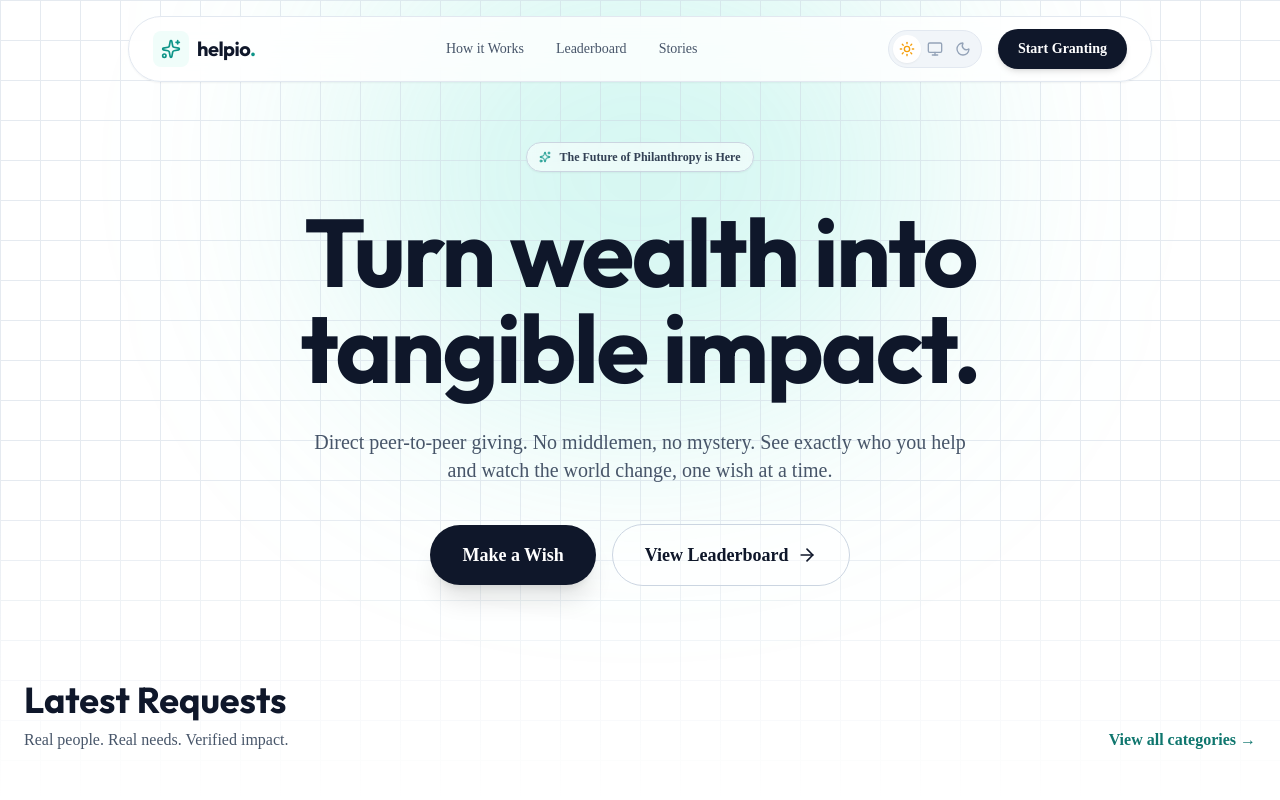
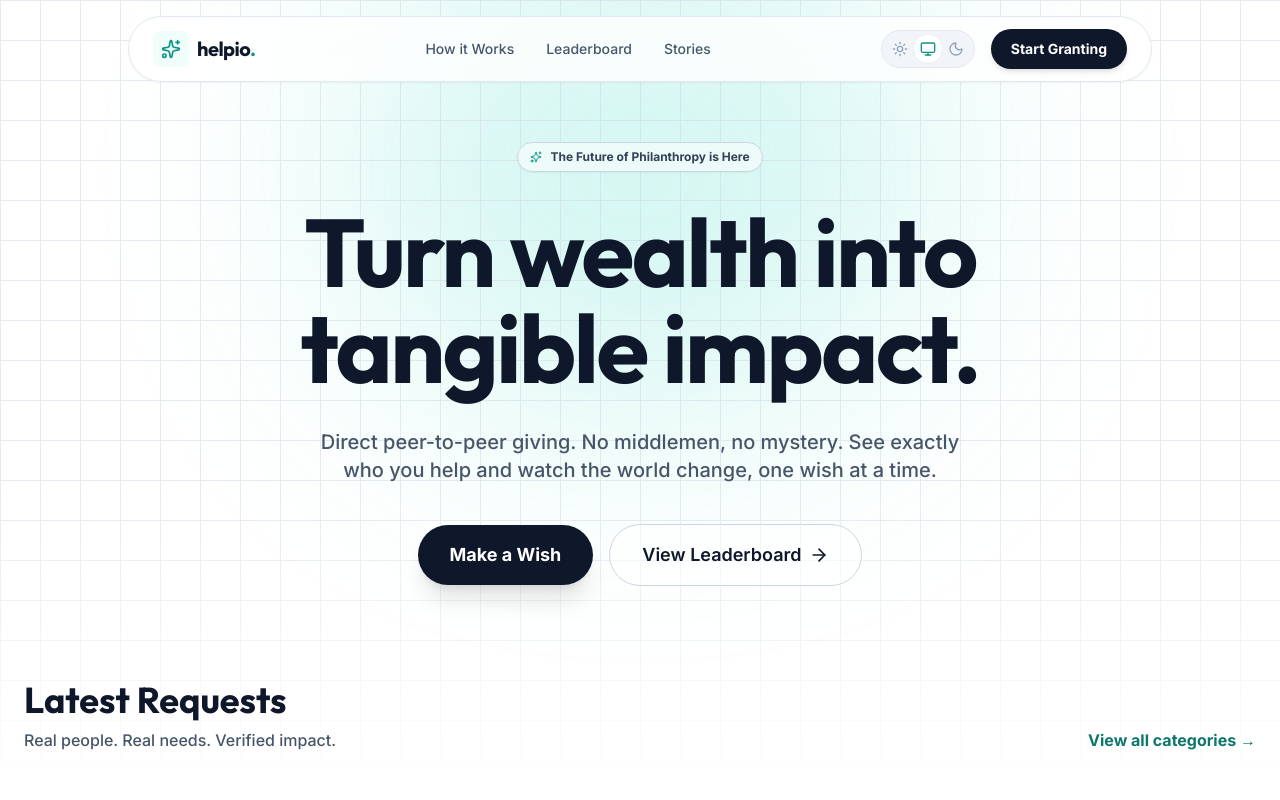
Before and after one commit to itznik/helpio, a Next.js app in the folder helpio/: page / in a window 1280 px wide. Shown: the top 800 px of the page. Built offline with nearby package versions, Linux system fonts and the light colour scheme.

Commit message:
Update layout.tsx

```diff
--- a/helpio/src/app/layout.tsx
+++ b/helpio/src/app/layout.tsx
@@ -5,6 +5,7 @@ import Navbar from "@/components/layout/Navbar";
 import Footer from "@/components/layout/Footer";
 import { ThemeProvider } from "@/components/shared/ThemeProvider";
 
+// 1. Load the fonts
 const inter = Inter({ subsets: ["latin"], variable: "--font-inter" });
 const outfit = Outfit({ subsets: ["latin"], variable: "--font-outfit" });
 
@@ -20,9 +21,9 @@ export default function RootLayout({
 }>) {
   return (
     <html lang="en" suppressHydrationWarning>
-      <body className={`${inter.variable} ${outfit.variable} antialiased bg-white dark:bg-slate-950 text-slate-900 dark:text-white transition-colors duration-300`}>
-        {/* FORCE LIGHT MODE DEFAULT to fix the "Stuck in Dark" bug */}
-        <ThemeProvider attribute="class" defaultTheme="light" enableSystem={true}>
+      {/* 2. INJECT VARIABLES HERE: font-sans and font-display */}
+      <body className={`${inter.variable} ${outfit.variable} font-sans antialiased bg-white text-slate-900 dark:bg-slate-950 dark:text-white transition-colors duration-300`}>
+        <ThemeProvider attribute="class" defaultTheme="system" enableSystem={true}>
           <div className="flex flex-col min-h-screen">
             <Navbar />
             <div className="flex-grow">
```
